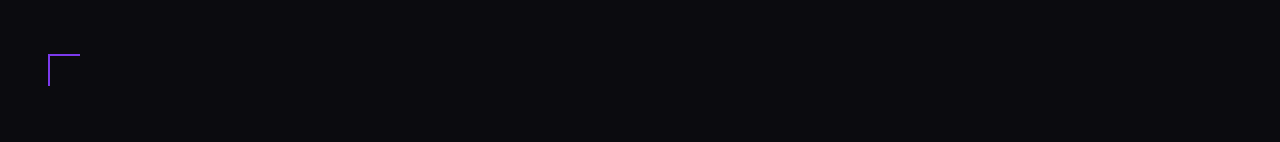
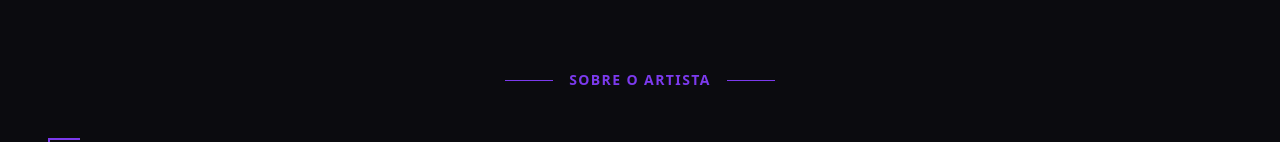
Before and after one commit to pagejaBusiness/duhblacktattoo, a React (Vite) app: page / in a window 1280 px wide. Shown: the part 810-952 px from the top of the page. Built offline with nearby package versions, Linux system fonts and the light colour scheme.

Commit message:
add: titulo ao componente About

```diff
--- a/src/components/About.jsx
+++ b/src/components/About.jsx
@@ -9,6 +9,30 @@ export default function About() {
       style={{ backgroundColor: "#0B0B0F" }}
     >
       <div className="max-w-6xl mx-auto">
+        {/* Section Title */}
+        <motion.div
+          initial={{ opacity: 0, y: 20 }}
+          whileInView={{ opacity: 1, y: 0 }}
+          viewport={{ once: true, amount: 0.3 }}
+          transition={{ duration: 0.6 }}
+          className="flex items-center gap-4 mb-16 flex-wrap justify-center"
+        >
+          <div
+            className="hidden sm:block w-12 h-px"
+            style={{ backgroundColor: "#7C3AED" }}
+          ></div>
+          <span
+            className="text-sm font-bold tracking-widest uppercase"
+            style={{ color: "#7C3AED" }}
+          >
+            Sobre o Artista
+          </span>
+          <div
+            className="w-full sm:w-12 h-px"
+            style={{ backgroundColor: "#7C3AED" }}
+          ></div>
+        </motion.div>
+
         <div className="grid grid-cols-1 lg:grid-cols-2 gap-16 items-center">
           {/* Artist Photo */}
           <div className="relative">
```
